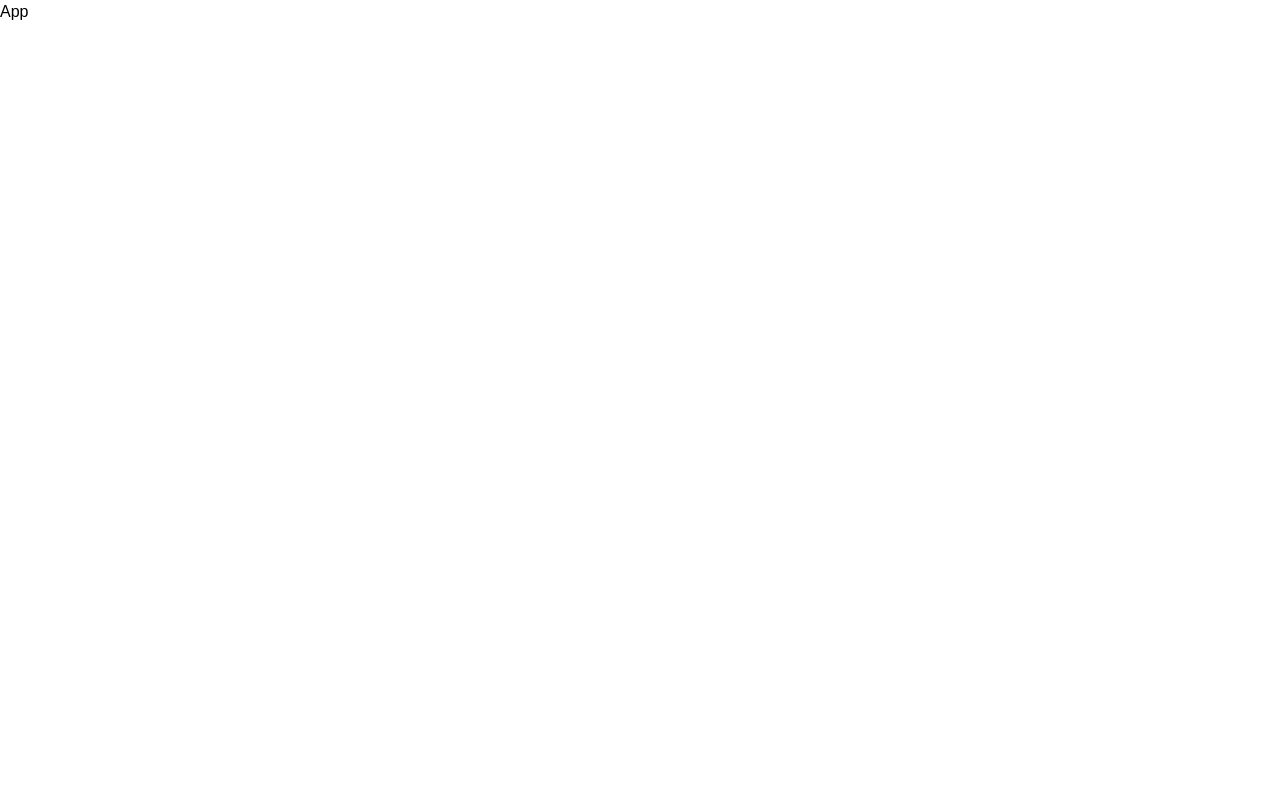
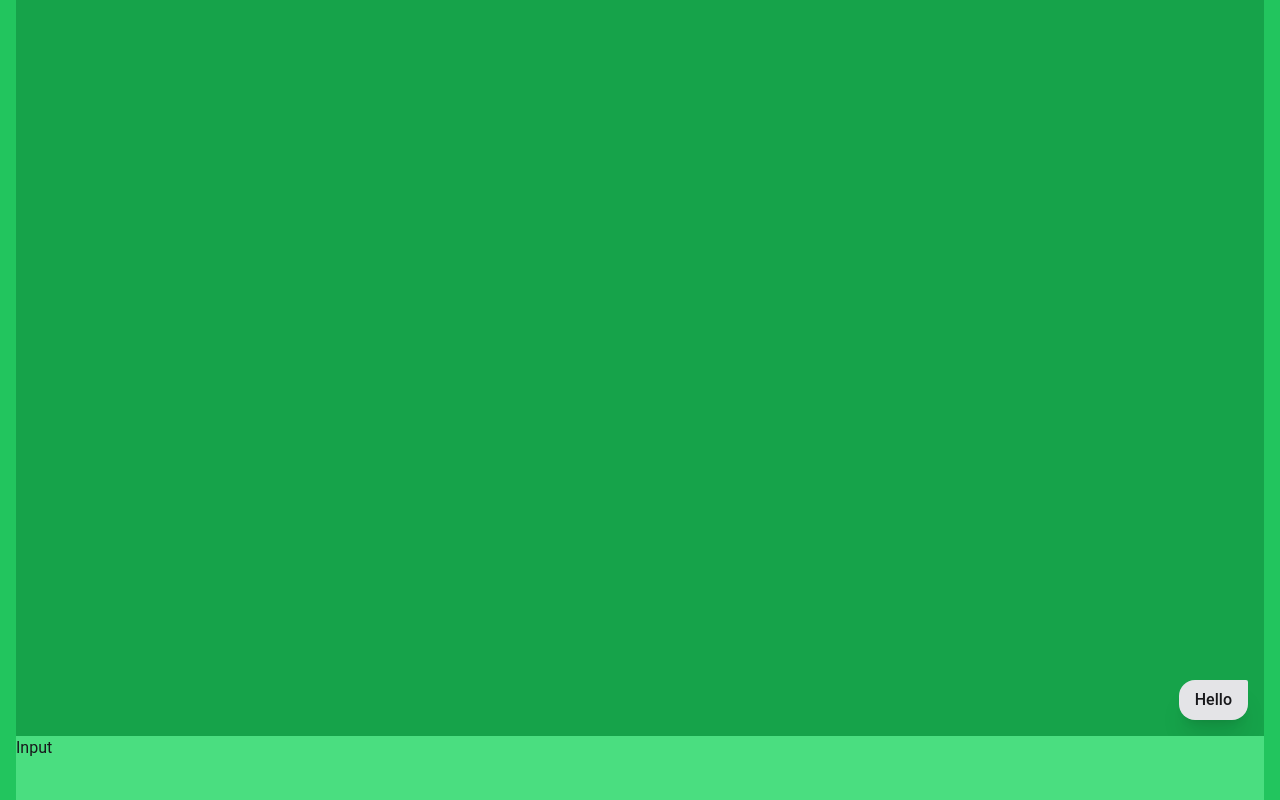
Before and after one commit to nyxfor13days/green-screen-chat-bubble, a React (Vite) app: page / in a window 1280 px wide. Built offline with nearby package versions, Linux system fonts and the light colour scheme.

Commit message:
created message component

```diff
--- a/src/App.tsx
+++ b/src/App.tsx
@@ -1,7 +1,16 @@
 import React from 'react';
+import Chat from './components/Chat';
+import Input from './components/Input';
 
 const App: React.FC = () => {
-	return <div>App</div>;
+	return (
+		<div className='container h-screen'>
+			<div className='flex flex-col'>
+				<Chat />
+				<Input />
+			</div>
+		</div>
+	);
 };
 
 export default App;
--- /dev/null
+++ b/src/components/Chat.tsx
@@ -0,0 +1,17 @@
+import React from 'react';
+import { MessagesContextType } from '../@types/message';
+import Message from './Message';
+
+const Chat = () => {
+	const [messages, setMessages] = React.useState<string[]>(['Hello']);
+
+	return (
+		<div className='chat p-4 bg-green-600 flex flex-col gap-4 items-end justify-end'>
+			{messages.map((message, index) => (
+				<Message key={index} message={message} />
+			))}
+		</div>
+	);
+};
+
+export default Chat;
--- /dev/null
+++ b/src/components/Input.tsx
@@ -0,0 +1,7 @@
+import React from 'react';
+
+const Input = () => {
+	return <div className='h-16 bg-green-400'>Input</div>;
+};
+
+export default Input;
--- /dev/null
+++ b/src/components/Message.tsx
@@ -0,0 +1,15 @@
+import React from 'react';
+
+interface MessageProps {
+	message: string;
+}
+
+const Message = (props: MessageProps) => {
+	return (
+		<div className='message-container'>
+			<p className='message'>{props.message}</p>
+		</div>
+	);
+};
+
+export default Message;
--- a/src/main.css
+++ b/src/main.css
@@ -3,9 +3,23 @@
 @tailwind utilities;
 
 @layer base {
+	body {
+		@apply bg-green-500 text-zinc-900;
+	}
 }
 
 @layer components {
+	.chat {
+		height: calc(100vh - 64px);
+	}
+
+	.message-container {
+		@apply px-4 py-2 max-w-[256px] bg-zinc-200 rounded-2xl rounded-tr-sm shadow-xl;
+	}
+
+	.message-container .message {
+		@apply font-medium;
+	}
 }
 
 @layer utilities {
--- a/tailwind.config.cjs
+++ b/tailwind.config.cjs
@@ -8,7 +8,7 @@ module.exports = {
 		},
 		extend: {
 			fontFamily: {
-				sans: ['Roboto Flex', 'sans-serif'],
+				sans: ['Roboto', 'sans-serif'],
 			},
 		},
 	},
```
Also changed, not shown: src/@types/message.d.ts (added, +7 -0 lines).
